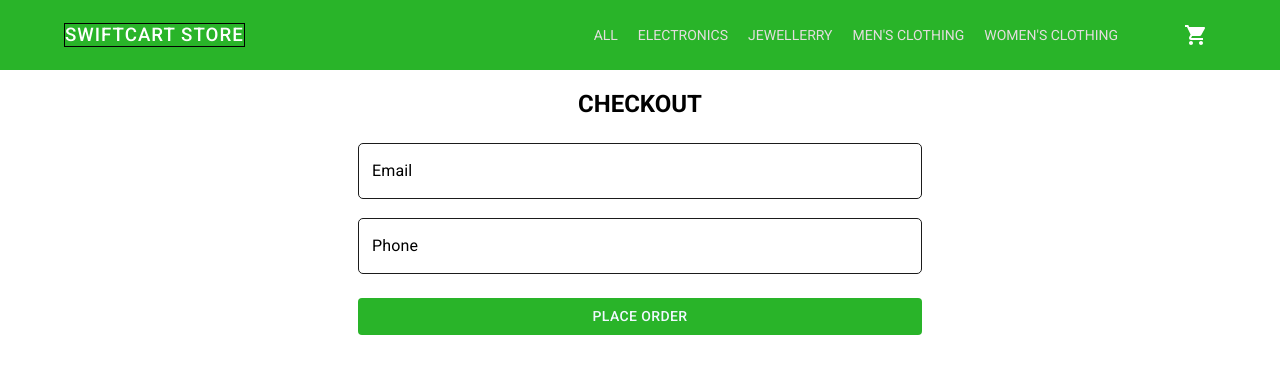
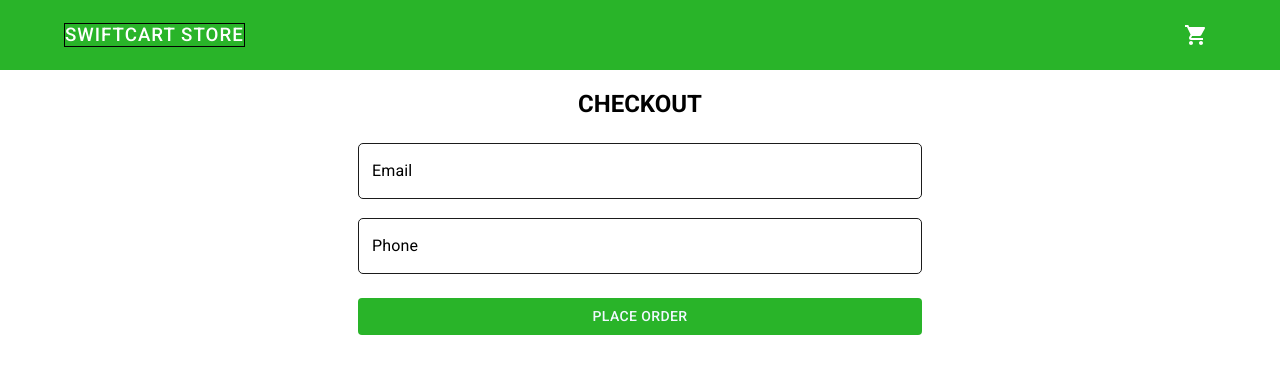
Before and after one commit to umairghani156/eCommerceWeb, a React (Vite) app: page /login in a window 1280 px wide. Shown: the top 374 px of the page. Built offline with nearby package versions, Linux system fonts and the light colour scheme.

Commit message:
navbarChanged

```diff
--- a/src/components/navbar/hello/Navbar.jsx
+++ b/src/components/navbar/hello/Navbar.jsx
@@ -34,7 +34,7 @@ const Navbar = () => {
     const [windowWidth, setWindowWidth] = useState(window.innerWidth);
     console.log("width",windowWidth);
     const [count, setCount] = useState(0);
-    const [isMenu, setIsMenu] = useState(true)
+    const [isMenu, setIsMenu] = useState(false)
     const [selectedCategory, setSelectedCategory] = useState('');
     const navigate = useNavigate();
     const dispatch = useDispatch();
@@ -111,7 +111,8 @@ const Navbar = () => {
 
             if (newWindowWidth > 580) {
               setIsMenu(true);
-            }else{
+            }
+            else{
             setIsMenu(false);
             }
         };
```
